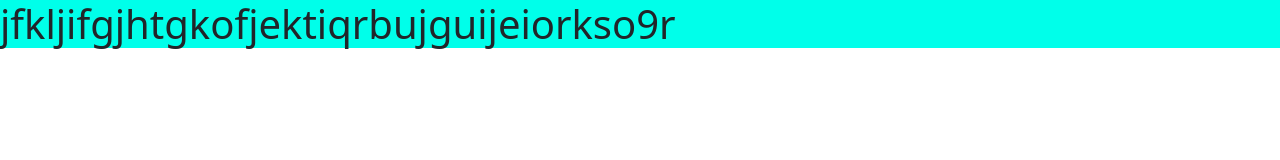
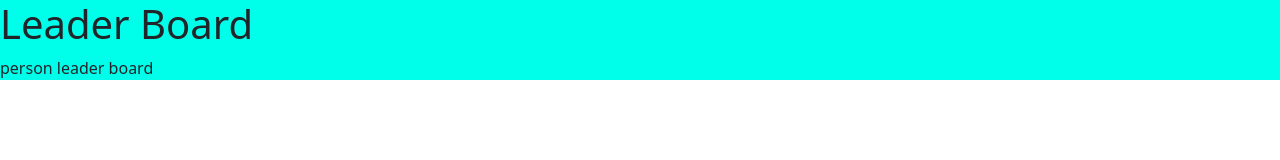
Before and after one commit to Authoi234/Leader-Board-Bootstrap, a plain HTML site: page index.html in a window 1280 px wide. Drawn offline with nearby package versions, Linux system fonts and the light colour scheme.

Commit message:
peragraph added

```diff
--- a/index.html
+++ b/index.html
@@ -10,7 +10,8 @@
         <header>
             <nav>
                 <div class="nav-bg">
-                    <h1>jfkljifgjhtgkofjektiqrbujguijeiorkso9r</h1>
+                    <h1>Leader Board</h1>
+                    <p>person leader board</p>
                 </div>
             </nav>
         </header>
```
